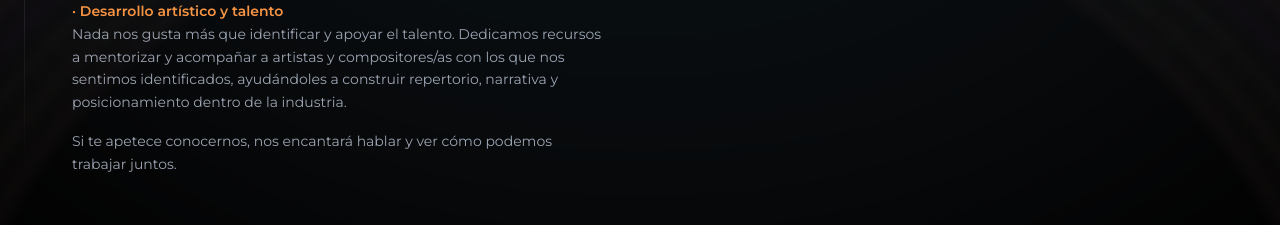
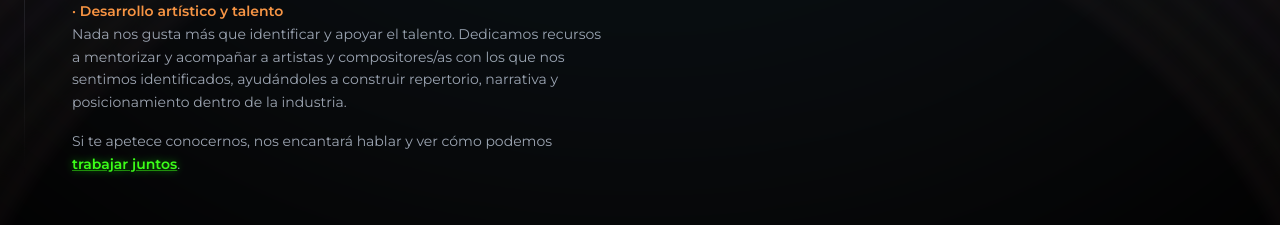
Before and after one commit to mhch83-wq/bks-music-web, a Next.js app: page / in a window 1280 px wide. Shown: the part 1480-1705 px from the top of the page. Built offline with nearby package versions, Linux system fonts and the light colour scheme.

Commit message:
Agregar enlace verde fosforito a 'trabajar juntos' que lleva a contacto

```diff
--- a/components/BKSMusic.tsx
+++ b/components/BKSMusic.tsx
@@ -335,7 +335,14 @@ export default function BKSMusic({ activeHeroBg }: BKSMusicProps = {}) {
                 }`}
               >
                 <p className="text-gray-400 text-sm leading-relaxed font-normal">
-                  Si te apetece conocernos, nos encantará hablar y ver cómo podemos trabajar juntos.
+                  Si te apetece conocernos, nos encantará hablar y ver cómo podemos{' '}
+                  <a
+                    href="#contact"
+                    className="text-[#39ff14] hover:text-[#00ff00] transition-colors duration-300 font-semibold cursor-pointer underline decoration-[#39ff14]/50 hover:decoration-[#00ff00]"
+                    style={{ textShadow: '0 0 8px rgba(57, 255, 20, 0.5)' }}
+                  >
+                    trabajar juntos
+                  </a>.
                 </p>
               </div>
             </div>
```
